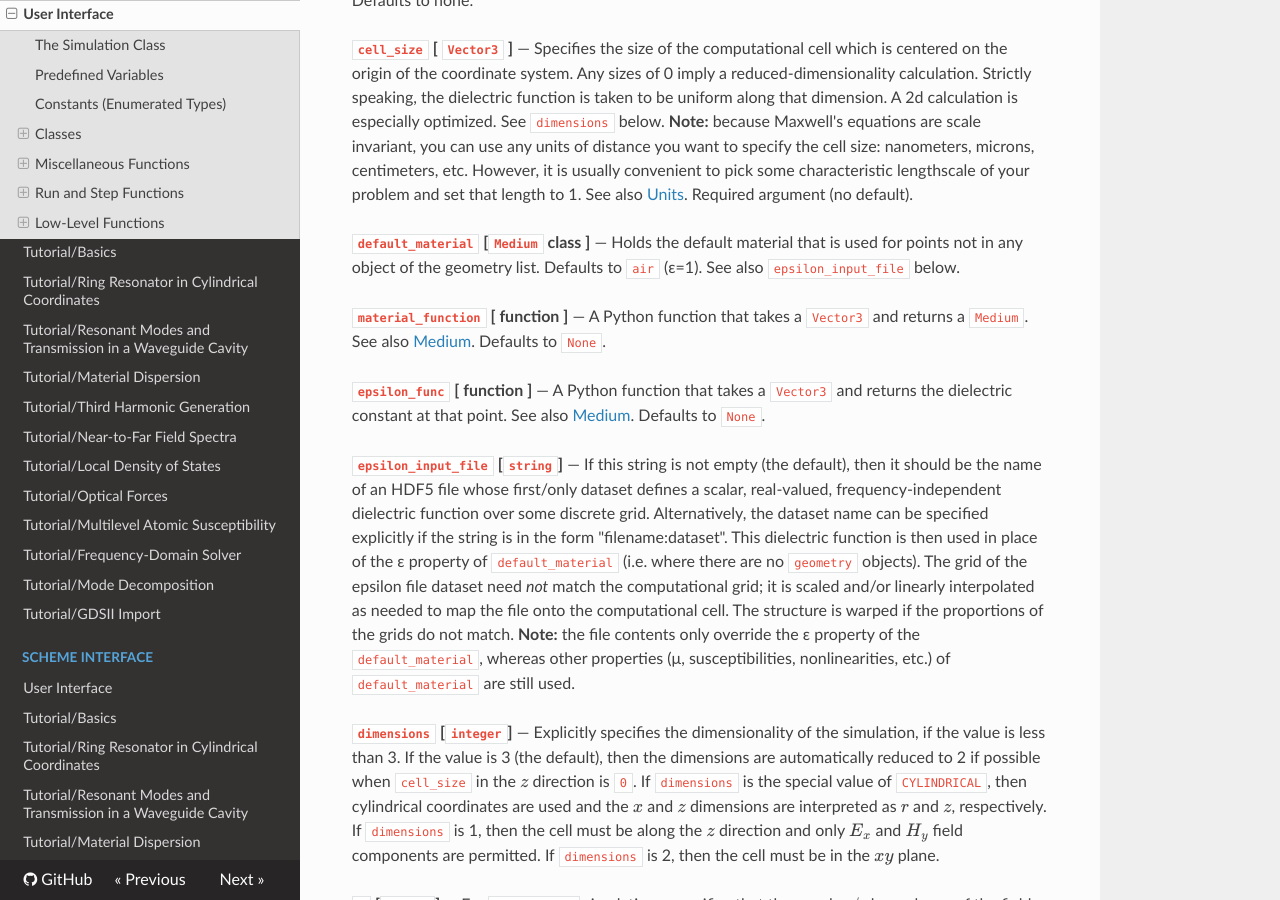
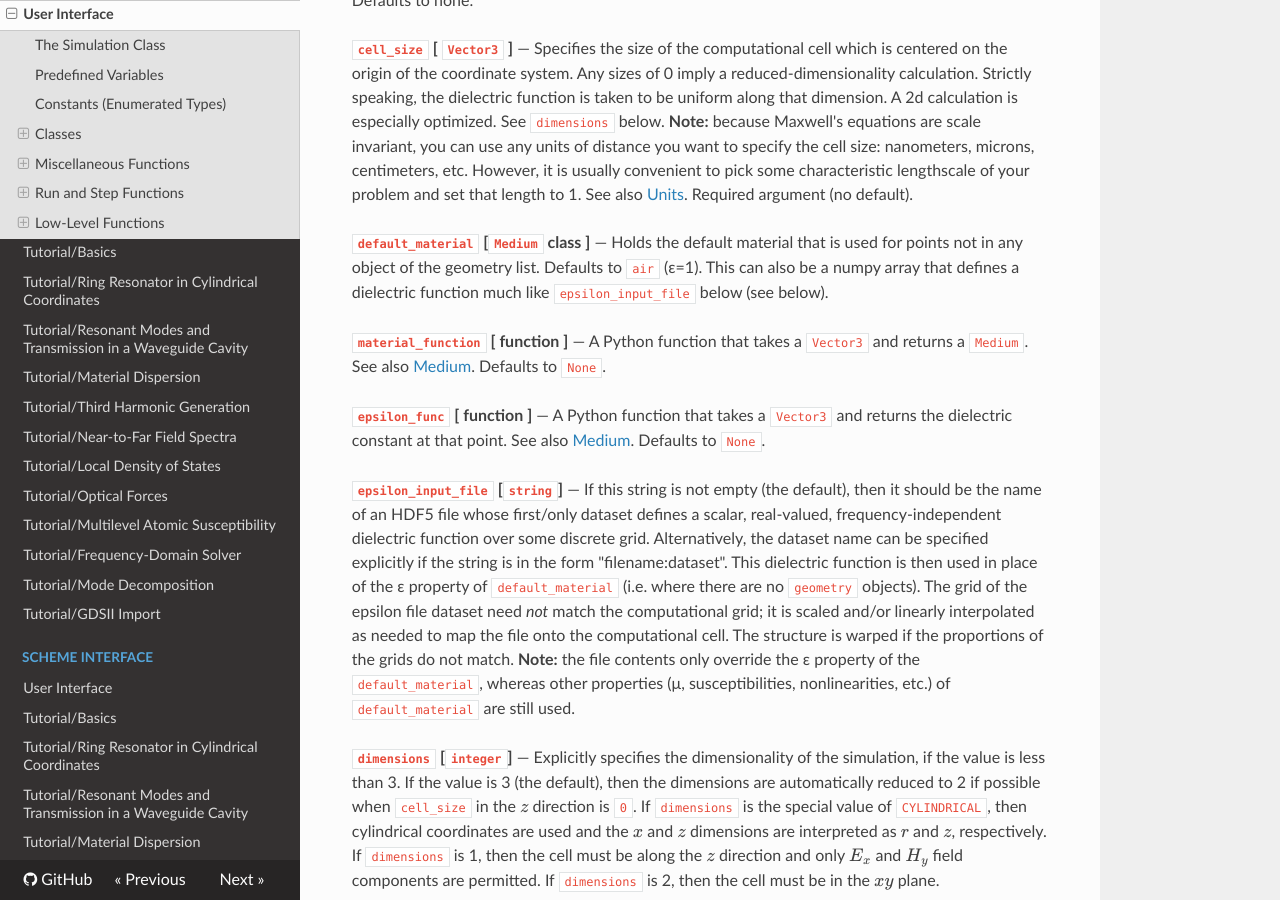
Before and after one commit to NanoComp/meep, an MkDocs documentation site: the page built from doc/docs/Python_User_Interface.md, in a window 1280 px wide and 900 px high, scrolled down 3163 px. Built offline with MkDocs 1.6.1, drawn with Linux system fonts in a browser that asks for light colours; nearby versions of some CDN libraries; formulas are drawn with MathJax 3; old or Windows-style settings are respelled for this version of MkDocs.

Commit message:
Add docs

```diff
--- a/doc/docs/Python_User_Interface.md
+++ b/doc/docs/Python_User_Interface.md
@@ -71,7 +71,7 @@
 
 **`default_material` [`Medium` class ]**
 —
-Holds the default material that is used for points not in any object of the geometry list. Defaults to `air` (ε=1). See also `epsilon_input_file` below.
+Holds the default material that is used for points not in any object of the geometry list. Defaults to `air` (ε=1). This can also be a numpy array that defines a dielectric function much like `epsilon_input_file` below (see below).
 
 **`material_function` [ function ]**
 —
```
